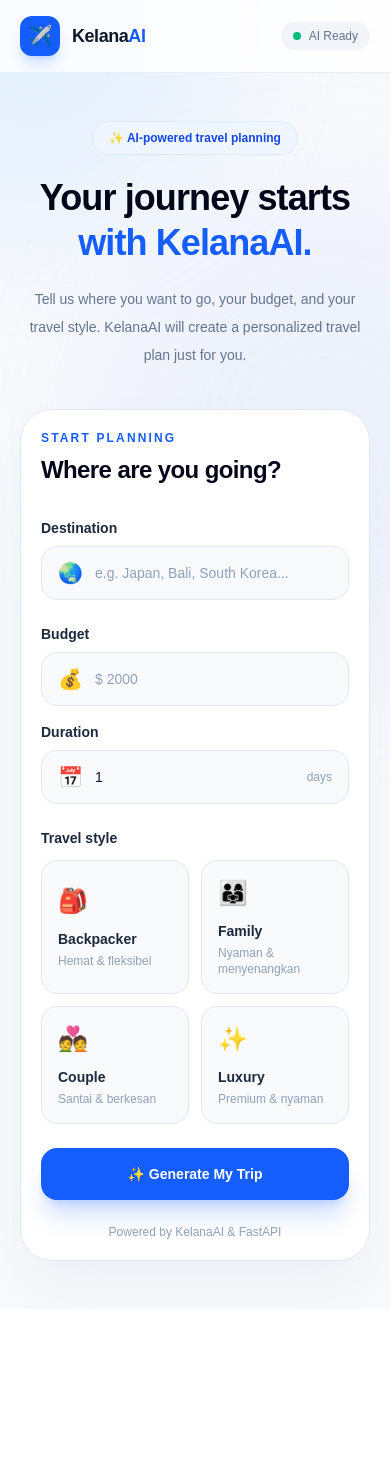
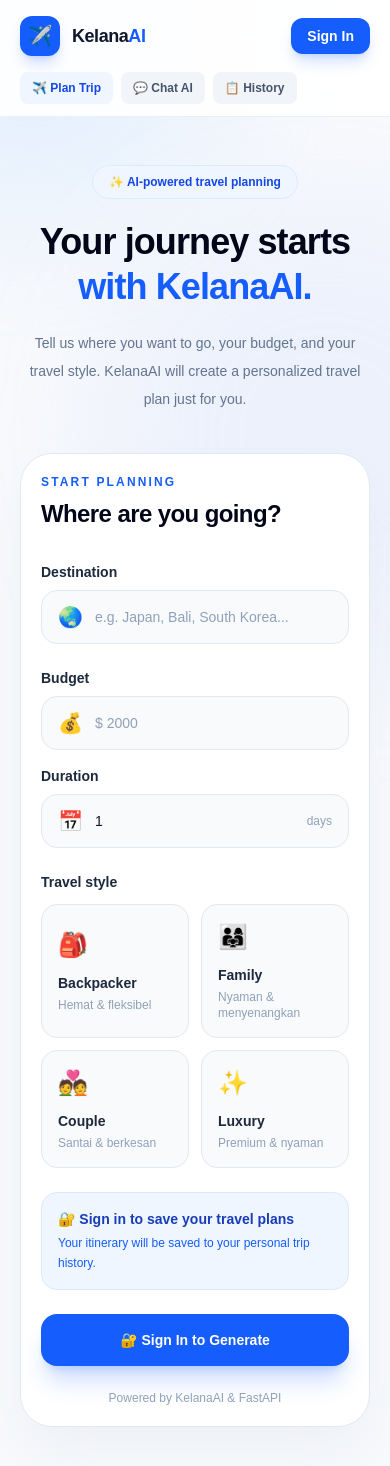
Before and after one commit to DsalmaWisnu13/kelana-ai, a Next.js app in the folder frontend/: page / in a window 390 px wide. Shown: the top 1466 px of the page. Before the commit the page ends 1309 px from the top, so only its background shows below. Built offline with nearby package versions, Linux system fonts and the light colour scheme; no server answers.

Commit message:
Add authentication navigation

```diff
--- a/frontend/app/login/page.tsx
+++ b/frontend/app/login/page.tsx
@@ -11,7 +11,6 @@
 
   const [email, setEmail] = useState("");
   const [password, setPassword] = useState("");
-
   const [loading, setLoading] = useState(false);
   const [error, setError] = useState("");
 
@@ -22,7 +21,7 @@
     setError("");
 
     try {
-      const res = await fetch(`${API_URL}/auth/login`, {
+      const res = await fetch(`${API_URL}/api/v1/auth/login`, {
         method: "POST",
         headers: {
           "Content-Type": "application/json",
--- a/frontend/app/page.tsx
+++ b/frontend/app/page.tsx
@@ -1,8 +1,7 @@
 "use client";
 
-import { FormEvent, useState } from "react";
+import { FormEvent, useEffect, useState } from "react";
 import { useRouter } from "next/navigation";
-import ReactMarkdown from "react-markdown";
 import { generateTrip } from "@/services/tripService";
 
 interface TripRequest {
@@ -10,17 +9,6 @@
   days: number;
   budget: number;
   travel_style: string;
-}
-
-interface TripResult {
-  id: number;
-  destination: string;
-  days: number;
-  budget: number;
-  category: string;
-  daily_budget: number;
-  ai_recommendation: string;
-  created_at: string;
 }
 
 const travelStyles = [
@@ -62,6 +50,12 @@
 
   const [loading, setLoading] = useState(false);
   const [error, setError] = useState<string | null>(null);
+  const [isLoggedIn, setIsLoggedIn] = useState(false);
+
+  useEffect(() => {
+    const token = localStorage.getItem("access_token");
+    setIsLoggedIn(!!token);
+  }, []);
 
   function handleInputChange(
     e: React.ChangeEvent<HTMLInputElement>
@@ -92,6 +86,11 @@
     e: FormEvent<HTMLFormElement>
   ) {
     e.preventDefault();
+
+    if (!isLoggedIn) {
+      router.push("/login");
+      return;
+    }
 
     if (!form.destination.trim()) {
       setError("Please enter your destination.");
@@ -124,7 +123,9 @@
         travel_style: form.travel_style,
       });
 
-      await new Promise((resolve) => setTimeout(resolve, 5000));
+      await new Promise((resolve) =>
+        setTimeout(resolve, 5000)
+      );
 
       router.push("/trips");
     } catch (err) {
@@ -154,15 +155,19 @@
       </div>
 
       {/* Navbar */}
-      <nav className="relative z-10 border-b border-slate-200/70 bg-white/80 backdrop-blur-xl">
-        <div className="mx-auto flex max-w-6xl items-center justify-between px-5 py-4 sm:px-8">
+      <nav className="relative z-10 border-b border-slate-200/70 bg-white/90 backdrop-blur-xl">
+        <div className="mx-auto flex max-w-6xl items-center justify-between gap-4 px-5 py-4 sm:px-8">
 
-          <div className="flex items-center gap-3">
+          {/* Logo */}
+          <button
+            onClick={() => router.push("/")}
+            className="flex items-center gap-3"
+          >
             <div className="flex h-10 w-10 items-center justify-center rounded-xl bg-blue-600 text-xl shadow-lg shadow-blue-600/20">
               ✈️
             </div>
 
-            <div>
+            <div className="text-left">
               <h1 className="text-lg font-extrabold tracking-tight">
                 Kelana<span className="text-blue-600">AI</span>
               </h1>
@@ -171,13 +176,79 @@
                 AI Travel Planner
               </p>
             </div>
+          </button>
+
+          {/* Navigation */}
+          <div className="hidden items-center gap-1 md:flex">
+
+            <button
+              onClick={() => router.push("/")}
+              className="rounded-xl bg-blue-50 px-4 py-2 text-sm font-bold text-blue-700"
+            >
+              Plan Trip
+            </button>
+
+            <button
+              onClick={() => router.push("/chat")}
+              className="rounded-xl px-4 py-2 text-sm font-semibold text-slate-600 transition hover:bg-slate-100"
+            >
+              💬 Chat AI
+            </button>
+
+            <button
+              onClick={() => router.push("/trips")}
+              className="rounded-xl px-4 py-2 text-sm font-semibold text-slate-600 transition hover:bg-slate-100"
+            >
+              📋 Trip History
+            </button>
+
           </div>
 
-          <div className="flex items-center gap-2 rounded-full bg-slate-100 px-3 py-1.5 text-xs font-medium text-slate-500">
-            <span className="h-2 w-2 rounded-full bg-emerald-500" />
-            AI Ready
-          </div>
+          {/* Account */}
+          {isLoggedIn ? (
+            <button
+              onClick={() => {
+                localStorage.removeItem("access_token");
+                setIsLoggedIn(false);
+                router.push("/");
+              }}
+              className="rounded-xl border border-slate-200 bg-white px-4 py-2 text-sm font-bold text-slate-700 shadow-sm transition hover:bg-slate-50"
+            >
+              👤 Account
+            </button>
+          ) : (
+            <button
+              onClick={() => router.push("/login")}
+              className="rounded-xl bg-blue-600 px-4 py-2 text-sm font-bold text-white shadow-lg shadow-blue-600/20 transition hover:bg-blue-700"
+            >
+              Sign In
+            </button>
+          )}
 
+        </div>
+
+        {/* Mobile Navigation */}
+        <div className="mx-auto flex max-w-6xl gap-2 overflow-x-auto px-5 pb-3 md:hidden sm:px-8">
+          <button
+            onClick={() => router.push("/")}
+            className="whitespace-nowrap rounded-lg bg-blue-50 px-3 py-2 text-xs font-bold text-blue-700"
+          >
+            ✈️ Plan Trip
+          </button>
+
+          <button
+            onClick={() => router.push("/chat")}
+            className="whitespace-nowrap rounded-lg bg-slate-100 px-3 py-2 text-xs font-semibold text-slate-600"
+          >
+            💬 Chat AI
+          </button>
+
+          <button
+            onClick={() => router.push("/trips")}
+            className="whitespace-nowrap rounded-lg bg-slate-100 px-3 py-2 text-xs font-semibold text-slate-600"
+          >
+            📋 History
+          </button>
         </div>
       </nav>
 
@@ -206,7 +277,7 @@
 
         </section>
 
-        {/* Planner Form */}
+        {/* Planner */}
         <section className="mx-auto mt-10 max-w-2xl">
 
           <form
@@ -393,6 +464,19 @@
 
               </fieldset>
 
+              {/* Login Notice */}
+              {!isLoggedIn && (
+                <div className="rounded-2xl border border-blue-100 bg-blue-50 p-4">
+                  <p className="text-sm font-semibold text-blue-800">
+                    🔐 Sign in to save your travel plans
+                  </p>
+
+                  <p className="mt-1 text-xs leading-5 text-blue-600">
+                    Your itinerary will be saved to your personal trip history.
+                  </p>
+                </div>
+              )}
+
               {/* Error */}
               {error && (
                 <div
@@ -435,8 +519,10 @@
                     <span className="h-4 w-4 animate-spin rounded-full border-2 border-white/30 border-t-white" />
                     Generating itinerary...
                   </>
+                ) : isLoggedIn ? (
+                  <>✨ Generate My Trip</>
                 ) : (
-                  <>✨ Generate My Trip</>
+                  <>🔐 Sign In to Generate</>
                 )}
 
               </button>
```
